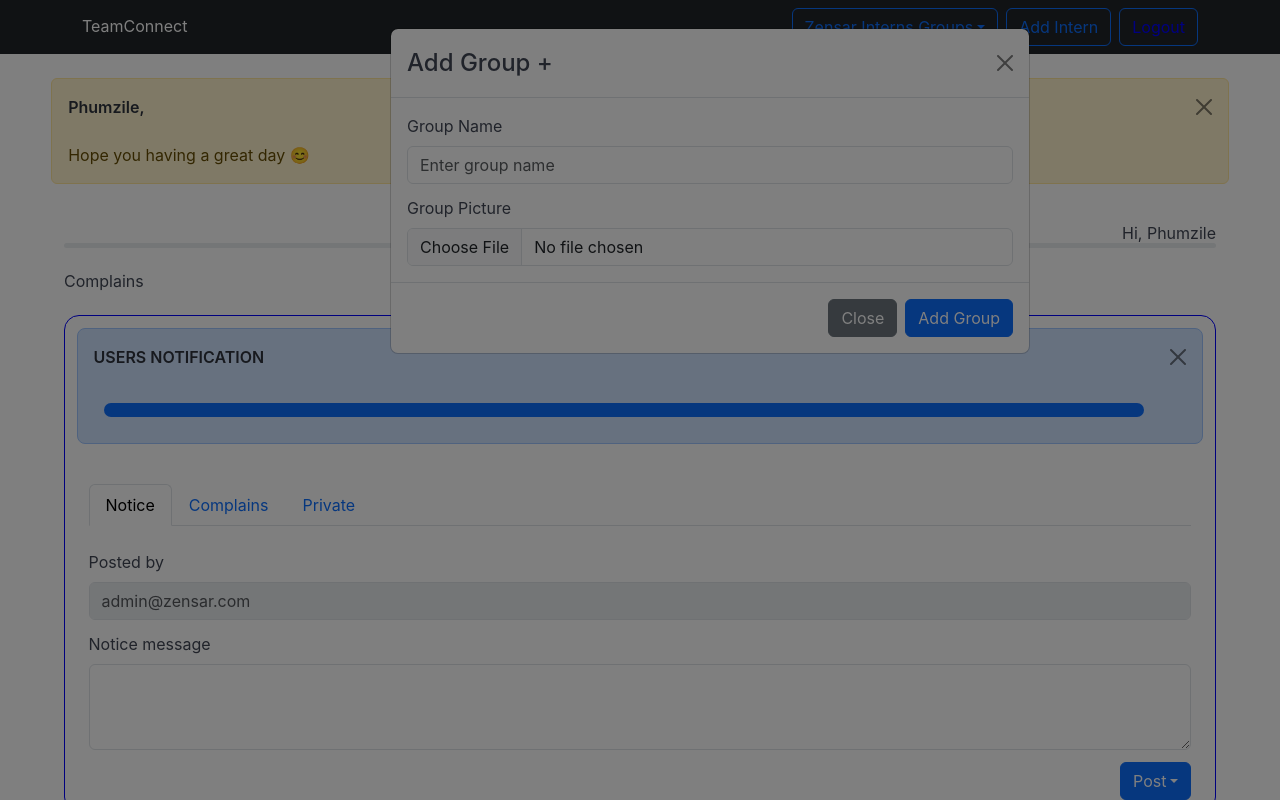
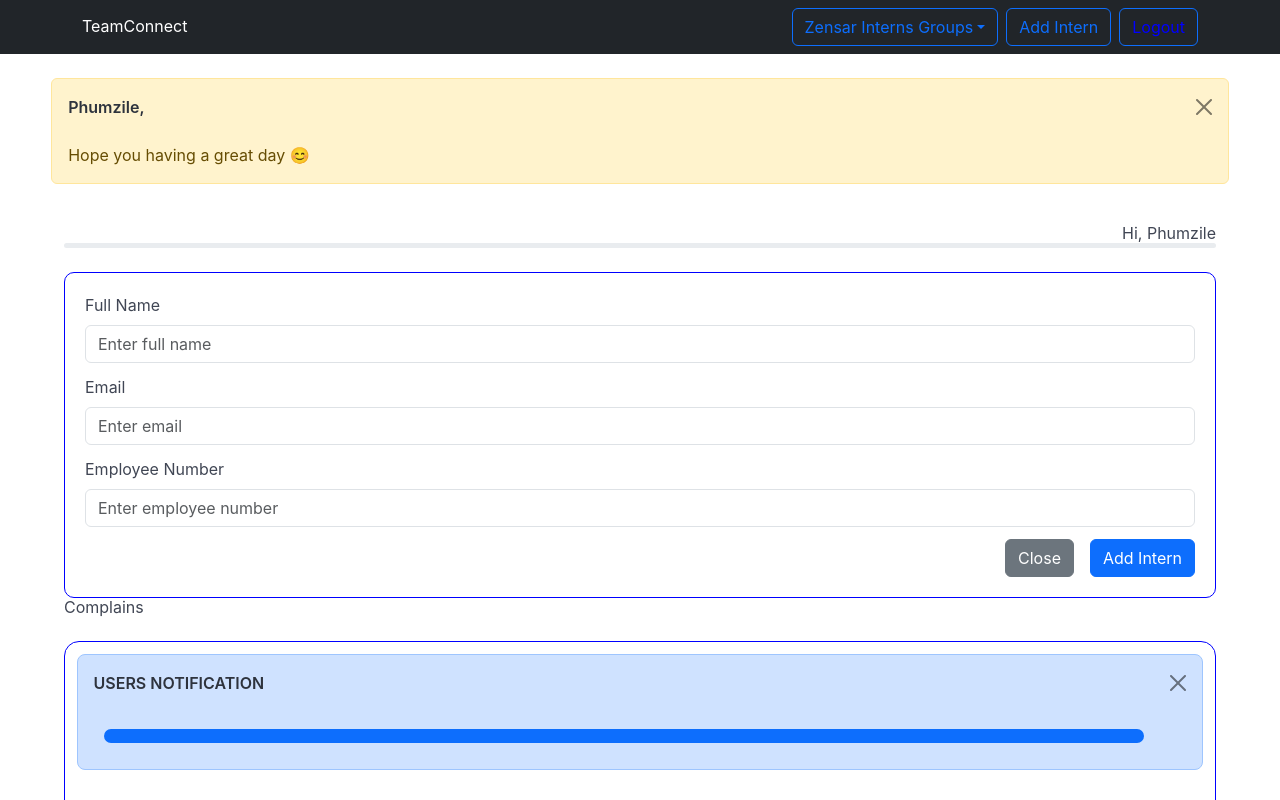
Before and after one commit to lesegomolefe/TeamConnectZA, a React (Create React App) app in the folder frontend/: page /admin in a window 1280 px wide. Both pictures are taken after a click on the button "Add Intern". Shown: the top 800 px of the page. Built offline with nearby package versions, Linux system fonts and the light colour scheme.

Commit message:
sdfghjkhg

```diff
--- a/frontend/src/Admin.js
+++ b/frontend/src/Admin.js
@@ -1,46 +1,38 @@
 import React, { useState } from "react";
 import "bootstrap/dist/css/bootstrap.min.css";
-import { Button, Modal, Form } from "react-bootstrap";
 
 function Admin() {
-  const [showModal, setShowModal] = useState(false);
-  const [id, setId] = useState("");
-  const [firstname, setFirstname] = useState("");
-  const [lastname, setLastname] = useState("");
-  const [email, setEmail] = useState("");
+  const [group, setGroup] = useState("");
   const [message, setMessage] = useState("");
-  const [group, setGroup] = useState("");
-  const [groupPicture, setGroupPicture] = useState(null);
-  const [file, setFile] = useState(null);
+  const [noticeMessage, setNoticeMessage] = useState("");
+  const [complaints, setComplaints] = useState([]); // Example complaints array
+  const [showGroupForm, setShowGroupForm] = useState(false); // State to toggle the display of the group form
+  const [showInternForm, setShowInternForm] = useState(false);
+  const [internFullName, setInternFullName] = useState('');
+  const [internEmail, setInternEmail] = useState('');
+  const [internEmployeeNumber, setInternEmployeeNumber] = useState('');
 
-  const handleClose = () => setShowModal(false);
-  const handleShow = () => setShowModal(true);
-
-  const handleModal = () => {
-    setShowModal(!showModal);
-  };
-  // Function to handle file input change
-  const handleFileChange = (e) => {
-    const file = e.target.files[0];
-    setGroupPicture(file);
+  const handleGroupSubmit = (e) => {
+    e.preventDefault();
+    console.log("Group form submitted!");
+    // Add logic to handle group form submission
+    setShowGroupForm(false); // Hide the form after submitting
   };
 
-  const handleSubmit = (e) => {
+  const handleInternSubmit = (e) => {
     e.preventDefault();
-    console.log("Form submitted!");
-    setShowModal(true); // Close the modal after submitting the form
+    console.log('Intern form submitted!', { internFullName, internEmail, internEmployeeNumber });
+    setShowInternForm(false);
+    // Reset form fields
+    setInternFullName('');
+    setInternEmail('');
+    setInternEmployeeNumber('');
   };
-  // Function to handle form submission
-  const submitForm = (e) => {
+
+  const handleNoticeSubmit = (e) => {
     e.preventDefault();
-    // Here you can handle form submission logic, e.g., sending data to backend
-    console.log("Group Name:", group);
-    console.log("File:", file);
-    handleClose();
-     // Reset the form and close the modal
-     setGroup('');
-     setGroupPicture(null);
-     handleClose();
+    console.log("Notice form submitted!");
+    // Add logic to handle notice form submission
   };
 
   return (
@@ -67,7 +59,10 @@ function Admin() {
                 aria-labelledby="dropdownMenuButton"
               >
                 <li>
-                  <button className="dropdown-item" onClick={handleShow}>
+                  <button
+                    className="dropdown-item"
+                    onClick={() => setShowGroupForm(true)}
+                  >
                     Add Group
                   </button>
                 </li>
@@ -109,14 +104,12 @@ function Admin() {
               </ul>
             </div>
 
-            <button
-              onClick={handleModal}
-              className="btn btn-outline-primary me-2"
+            <button className="btn btn-outline-primary me-2" onClick={() => setShowInternForm(true)}>Add Intern</button>
+            <button type="button" className="btn btn-outline-primary">
+              <a
+                style={{ textDecoration: "none", color: "blue" }}
+                href="/logout"
               >
-              Add Intern
-            </button>
-            <button type="button" className="btn btn-outline-primary">
-              <a style={{ textDecoration: "none", color: "blue" }} href="/">
                 Logout
               </a>
             </button>
@@ -155,44 +148,118 @@ function Admin() {
           ></div>
         </div>
 
-        {/* Modal for adding a group */}
-        <Modal show={showModal} onHide={handleClose}>
-          <Form onSubmit={submitForm}>
-            <Modal.Header closeButton>
-              <Modal.Title>Add Group +</Modal.Title>
-            </Modal.Header>
-            <Modal.Body>
-              <Form.Group className="mb-3" controlId="formGroupName">
-                <Form.Label>Group Name</Form.Label>
-                <Form.Control
+        {/* Form for adding a group */}
+        {showGroupForm && (
+          <form
+            onSubmit={handleGroupSubmit}
+            style={{
+              marginTop: "20px",
+              border: "1px solid blue",
+              padding: "20px",
+              borderRadius: "10px",
+            }}
+          >
+            <div className="mb-3">
+              <label htmlFor="groupName" className="form-label">
+                Group Name
+              </label>
+              <input
                 type="text"
+                className="form-control"
+                id="groupName"
                 placeholder="Enter group name"
                 value={group}
                 onChange={(e) => setGroup(e.target.value)}
+              />
+            </div>
+            <div className="mb-3">
+              <label htmlFor="groupPicture" className="form-label">
+                Group Picture
+              </label>
+              <input type="file" className="form-control" id="groupPicture" />
+            </div>
+            <div className="d-grid gap-2 d-md-flex justify-content-md-end">
+              <button
+                type="button"
+                className="btn btn-secondary me-2"
+                onClick={() => setShowGroupForm(false)}
+              >
+                Close
+              </button>
+              <button type="submit" className="btn btn-primary">
+                Add Group
+              </button>
+            </div>
+          </form>
+        )}
+
+        {showInternForm && (
+          <form
+            onSubmit={handleInternSubmit}
+            style={{
+              marginTop: "20px",
+              border: "1px solid blue",
+              padding: "20px",
+              borderRadius: "10px",
+            }}
+          >
+
+            <div className="mb-3">
+              <label htmlFor="internFullName" className="form-label">
+                Full Name
+              </label>
+              <input
+                type="text"
+                className="form-control"
+                id="internFullName"
+                placeholder="Enter full name"
+                value={internFullName}
+                onChange={(e) => setInternFullName(e.target.value)}
                 required
               />
-              </Form.Group>
-
-              <Form.Group controlId="formGroupPicture">
-                <Form.Label>Group Picture</Form.Label>
-                <Form.Control
-                  type="file"
-                  onChange={handleFileChange}
-                  accept="image/*" // Optional: Restrict to image files
+            </div>
+            <div className="mb-3">
+              <label htmlFor="internEmail" className="form-label">
+                Email
+              </label>
+              <input
+                type="email"
+                className="form-control"
+                id="internEmail"
+                placeholder="Enter email"
+                value={internEmail}
+                onChange={(e) => setInternEmail(e.target.value)}
                 required
               />
-              </Form.Group>
-            </Modal.Body>
-            <Modal.Footer>
-              <Button variant="secondary" onClick={handleClose}>
+            </div>
+            <div className="mb-3">
+              <label htmlFor="internEmployeeNumber" className="form-label">
+                Employee Number
+              </label>
+              <input
+                type="text"
+                className="form-control"
+                id="internEmployeeNumber"
+                placeholder="Enter employee number"
+                value={internEmployeeNumber}
+                onChange={(e) => setInternEmployeeNumber(e.target.value)}
+                required
+              />
+            </div>
+            <div className="d-grid gap-2 d-md-flex justify-content-md-end">
+              <button
+                type="button"
+                className="btn btn-secondary me-2"
+                onClick={() => setShowInternForm(false)}
+              >
                 Close
-              </Button>
-              <Button variant="primary" type="submit">
-                Add Group
-              </Button>
-            </Modal.Footer>
-          </Form>
-        </Modal>
+              </button>
+              <button type="submit" className="btn btn-primary">
+                Add Intern
+              </button>
+            </div>
+          </form>
+        )}
 
         <h1>Complains</h1>
         <br />
@@ -261,7 +328,7 @@ function Admin() {
                   >
                     Complains{" "}
                     <span className="badge text-bg-warning">
-                      {/* Length of complains array */}
+                      {complaints.length}
                     </span>
                   </button>
                   <button
@@ -288,7 +355,7 @@ function Admin() {
                   tabIndex="0"
                 >
                   <br />
-                  <form onSubmit={handleSubmit}>
+                  <form onSubmit={handleNoticeSubmit}>
                     <div className="mb-3">
                       <label htmlFor="postedBy" className="form-label">
                         Posted by
@@ -302,14 +369,16 @@ function Admin() {
                       />
                     </div>
                     <div className="mb-3">
-                      <label htmlFor="message" className="form-label">
+                      <label htmlFor="noticeMessage" className="form-label">
                         Notice message
                       </label>
                       <textarea
-                        name="message"
+                        name="noticeMessage"
                         className="form-control"
-                        id="message"
+                        id="noticeMessage"
                         rows="3"
+                        value={noticeMessage}
+                        onChange={(e) => setNoticeMessage(e.target.value)}
                       ></textarea>
                     </div>
                     <div className="d-grid gap-2 d-md-flex justify-content-md-end">
@@ -355,8 +424,19 @@ function Admin() {
                   tabIndex="0"
                 >
                   <br />
-                  {/* Loop through complains array */}
-                  {/* Display complains here */}
+                  {complaints.length > 0 ? (
+                    complaints.map((complaint, index) => (
+                      <div
+                        key={index}
+                        className="alert alert-warning"
+                        role="alert"
+                      >
+                        {complaint}
+                      </div>
+                    ))
+                  ) : (
+                    <p>No complaints to display.</p>
+                  )}
                 </div>
                 <div
                   className="tab-pane fade"
```
Lines whose indentation alone changed are shown as unchanged.
